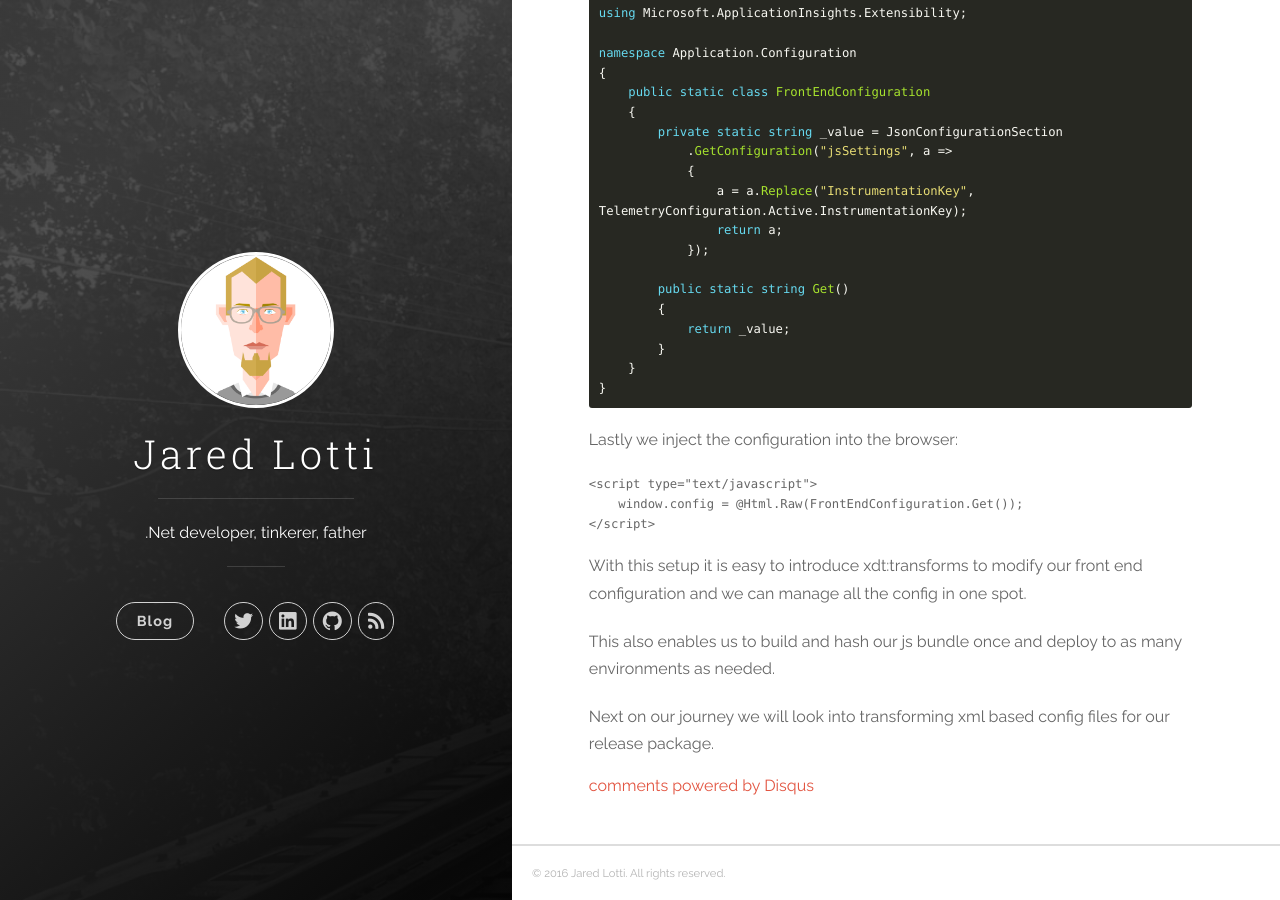
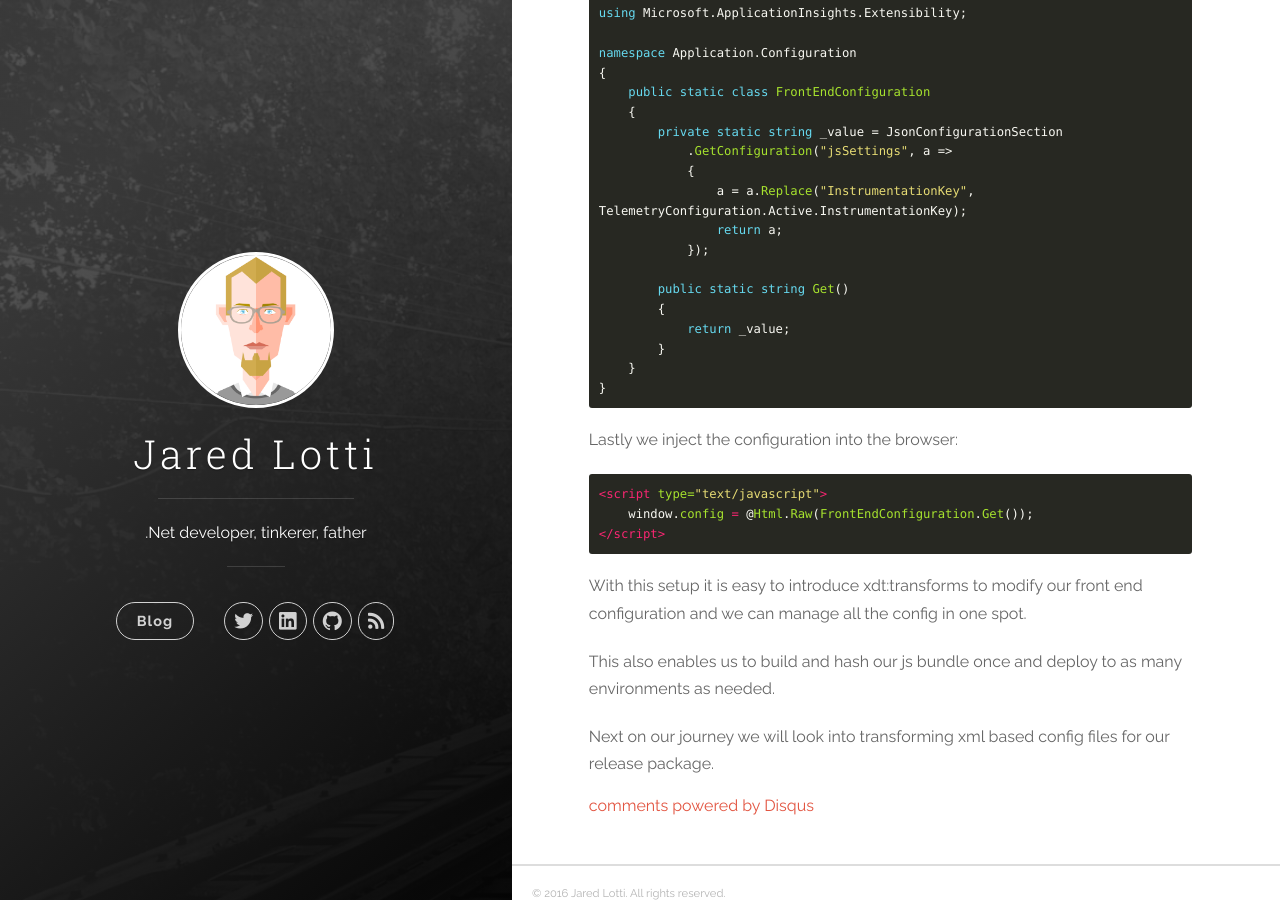
Before and after one commit to Jarlotee/jarlotee.github.io, a Jekyll site: the page built from _posts/2016-01-16-the-journey-to-build-once-3.md, in a window 1280 px wide and 900 px high, scrolled down 2610 px. Built offline with Jekyll 4.4.1, drawn with Linux system fonts in a browser that asks for light colours; nearby versions of some CDN libraries; comment, search, counter and statistics services are not loaded.

Commit message:
Update 2016-01-16-the-journey-to-build-once-3.md

````diff
--- a/_posts/2016-01-16-the-journey-to-build-once-3.md
+++ b/_posts/2016-01-16-the-journey-to-build-once-3.md
@@ -140,7 +140,7 @@ namespace Application.Configuration
 
 Lastly we inject the configuration into the browser:
 
-```cshtml
+```html
 <script type="text/javascript">
     window.config = @Html.Raw(FrontEndConfiguration.Get());
 </script>
````
